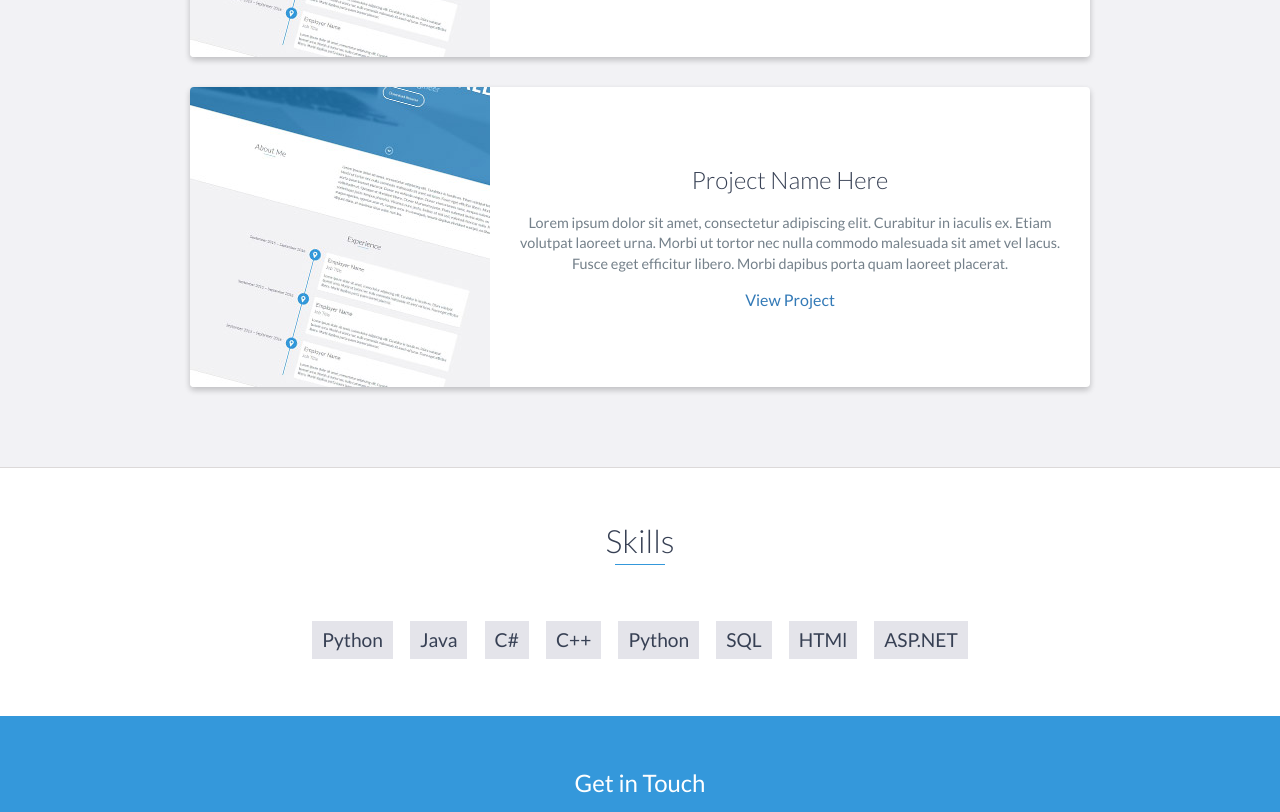
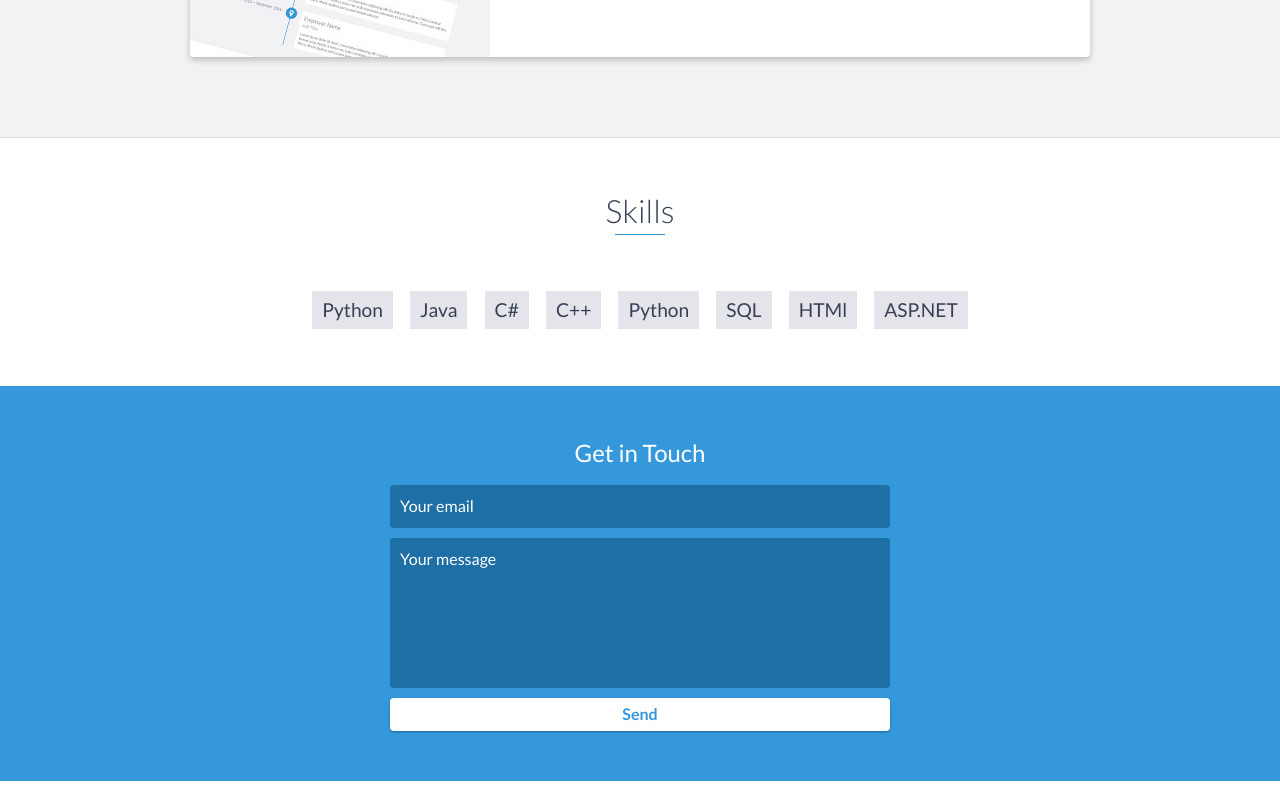
Before and after one commit to calvinmthobisi/calvinmthobisi, a website: page index.html in a window 1280 px wide. Shown: the part 2357-3169 px from the top of the page. Drawn offline with nearby package versions, Linux system fonts and the light colour scheme.

Commit message:
Update index.html

```diff
--- a/index.html
+++ b/index.html
@@ -150,23 +150,6 @@
                     </div>
                     <!-- End .project-info -->
                 </div>
-                <!-- End .project -->
-
-                <div class="project shadow-large">
-                    <div class="project-image">
-                        <img src="images/project.jpg" />
-                    </div>
-                    <!-- End .project-image -->
-                    <div class="project-info">
-                        <h3>Project Name Here</h3>
-                        <p>
-                            Lorem ipsum dolor sit amet, consectetur adipiscing elit. Curabitur in iaculis ex. Etiam volutpat laoreet urna. Morbi ut tortor nec nulla commodo malesuada sit amet vel lacus. Fusce eget efficitur libero. Morbi dapibus porta quam laoreet placerat.
-                        </p>
-                        <a href="#">View Project</a>
-                    </div>
-                    <!-- End .project-info -->
-                </div>
-                <!-- End .project -->
             </div>
         </div>
     </div>
```
